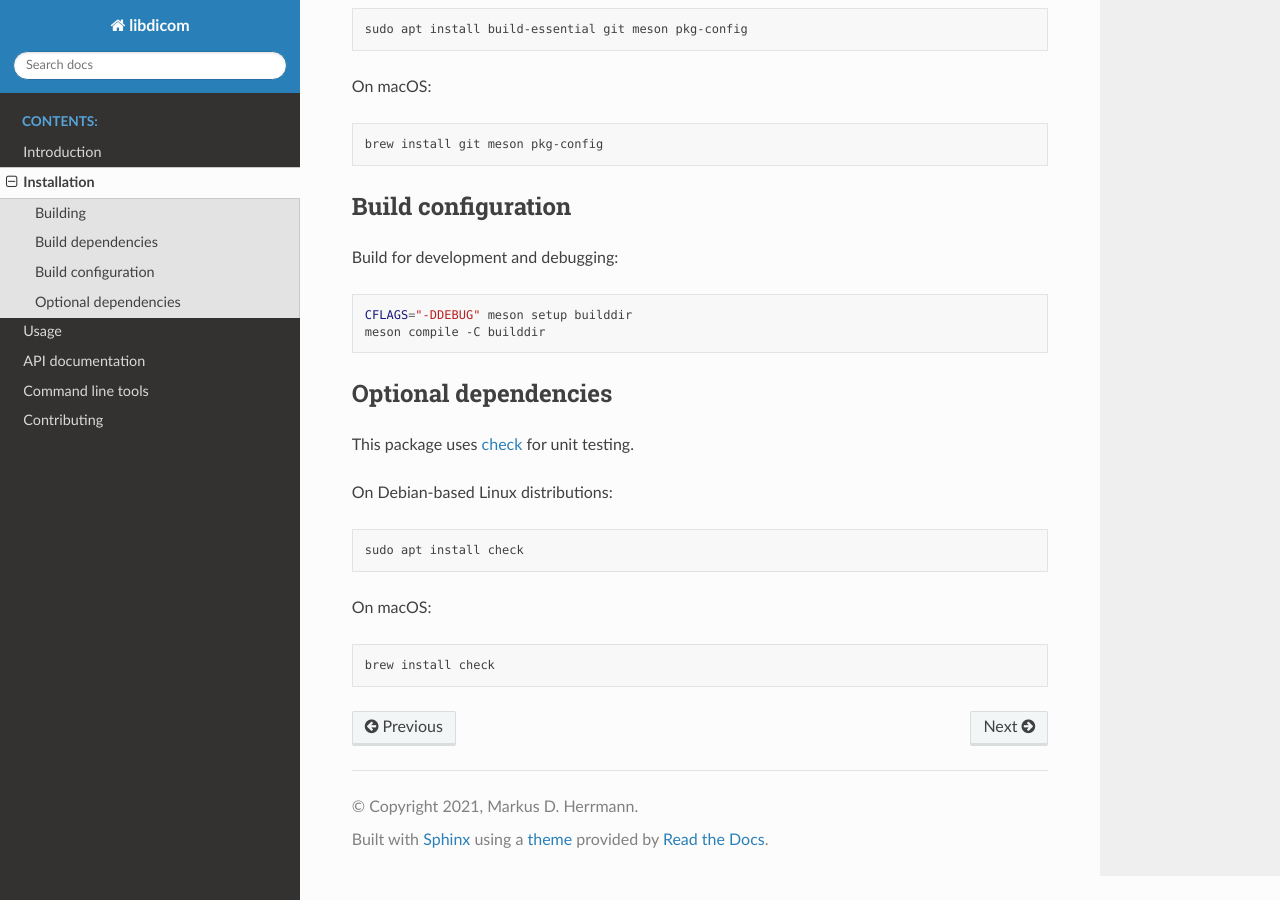
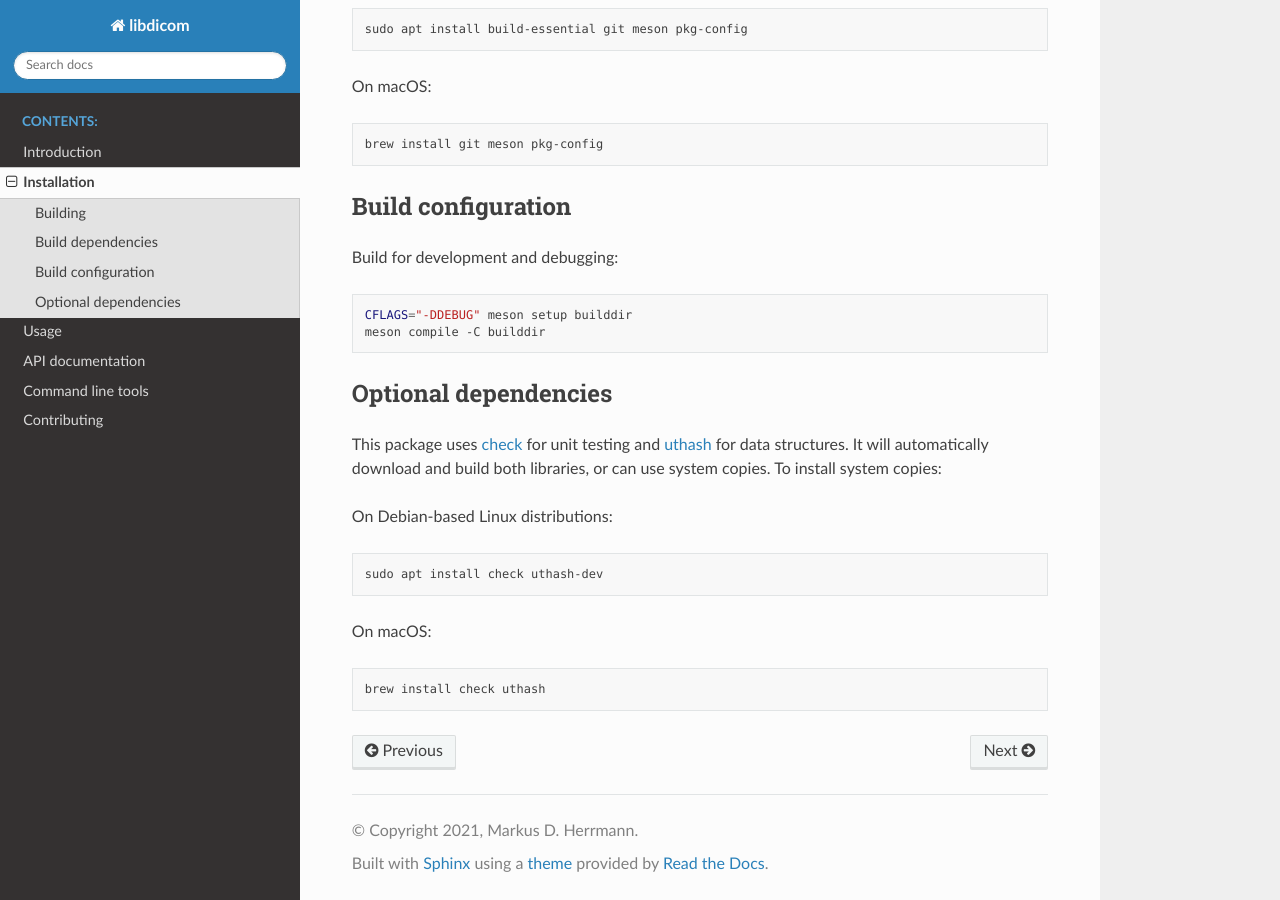
Before and after one commit to ImagingDataCommons/libdicom, a Sphinx documentation site: the page built from doc/source/installation.rst, in a window 1280 px wide and 900 px high, scrolled down 508 px. Built offline with Sphinx 7.4.7 and the Read the Docs theme 2.0.0, drawn with Linux system fonts in a browser that asks for light colours.

Commit message:
doc: update for WrapDB

```diff
--- a/doc/source/contributing.rst
+++ b/doc/source/contributing.rst
@@ -51,7 +51,7 @@ Implementation
 
 The ``dicom-data.c`` (Part 5), ``dicom-dict.c`` (Part 6), and ``dicom-file.c`` (Part 10) are implemented based on the C11 version of the standard.
 
-The Data Set and Sequence data structures are implemented using the battletested `uthash <https://troydhanson.github.io/uthash>`_ headers, which are included in the library.
+The Data Set and Sequence data structures are implemented using the battletested `uthash <https://troydhanson.github.io/uthash>`_ headers.
 
 
 Documentation
--- a/doc/source/installation.rst
+++ b/doc/source/installation.rst
@@ -45,16 +45,18 @@ Build for development and debugging:
 Optional dependencies
 +++++++++++++++++++++
 
-This package uses `check <https://libcheck.github.io/check/>`_ for unit testing.
+This package uses `check <https://libcheck.github.io/check/>`_ for unit testing and `uthash <https://troydhanson.github.io/uthash/>`_ for data structures.
+It will automatically download and build both libraries, or can use system copies.
+To install system copies:
 
 On Debian-based Linux distributions:
 
 .. code:: bash
 
-    sudo apt install check
+    sudo apt install check uthash-dev
 
 On macOS:
 
 .. code:: bash
 
-    brew install check
+    brew install check uthash
```
